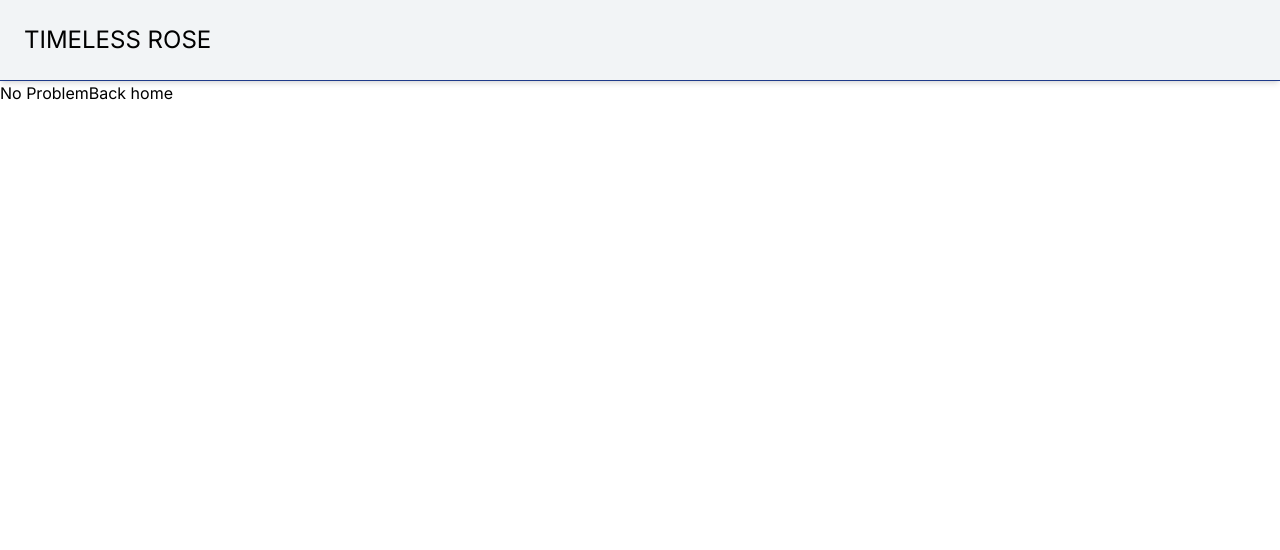
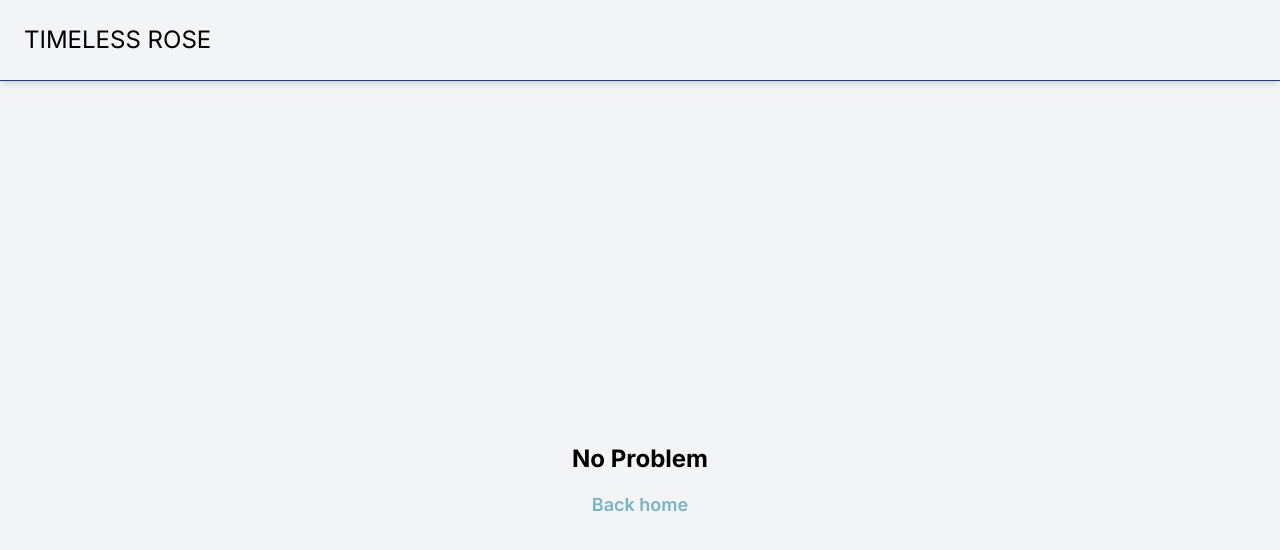
Before and after one commit to mprojr/nextjs13-store, a Next.js app: page /cancel in a window 1280 px wide. Shown: the top 550 px of the page. Built offline with nearby package versions, Linux system fonts and the light colour scheme; some icons are missing.

Commit message:
Final Page Bug Fix

```diff
--- a/app/cancel/page.js
+++ b/app/cancel/page.js
@@ -2,9 +2,13 @@ import Link from "next/link";
 
 export default function CancelPage() {
     return (
-        <div>
-            No Problem
-            <Link>Back home</Link>
+        <div className="flex flex-col items-center justify-center min-h-screen bg-gray-100 p-4">
+            <h1 className="text-2xl font-bold mb-4">No Problem</h1>
+            <Link href="/">
+                <a className="text-[#76b4c7] hover:text-black text-lg font-semibold">
+                    Back home
+                </a>
+            </Link>
         </div>
     )
 }
```
